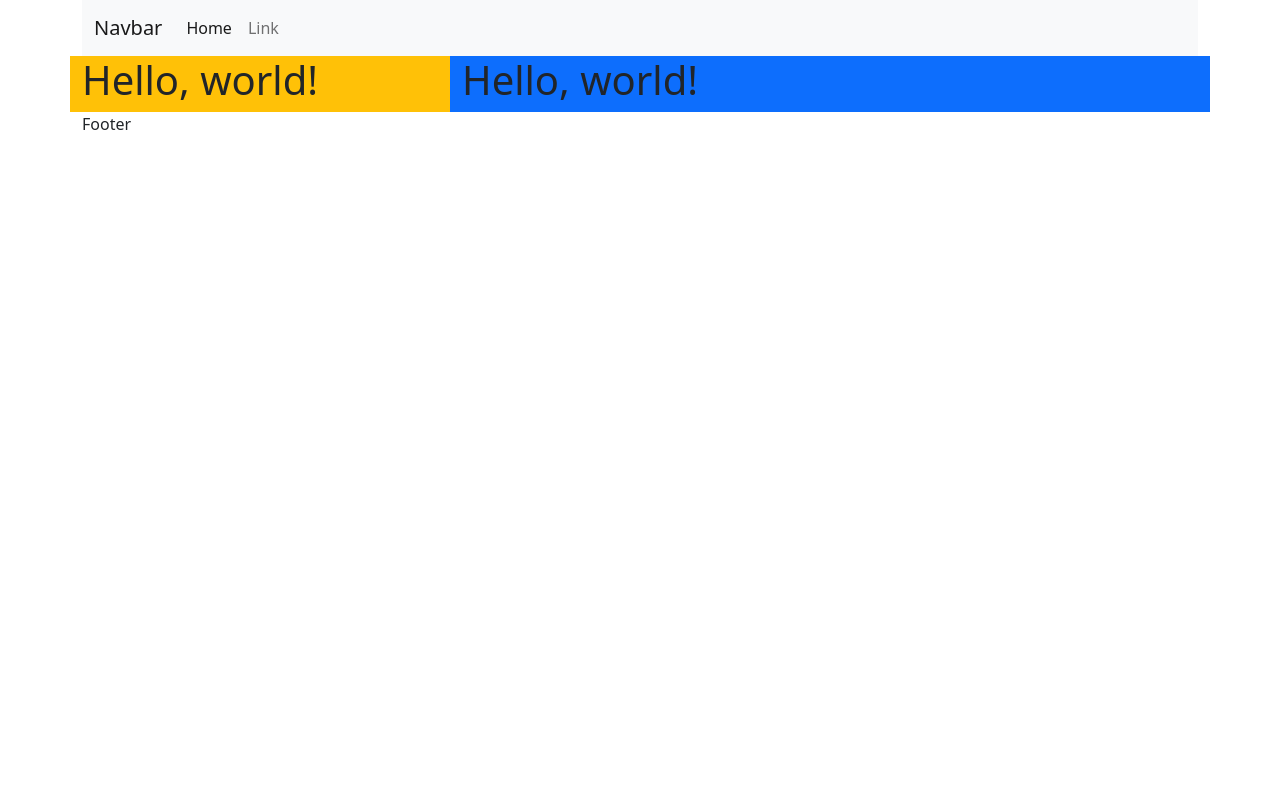
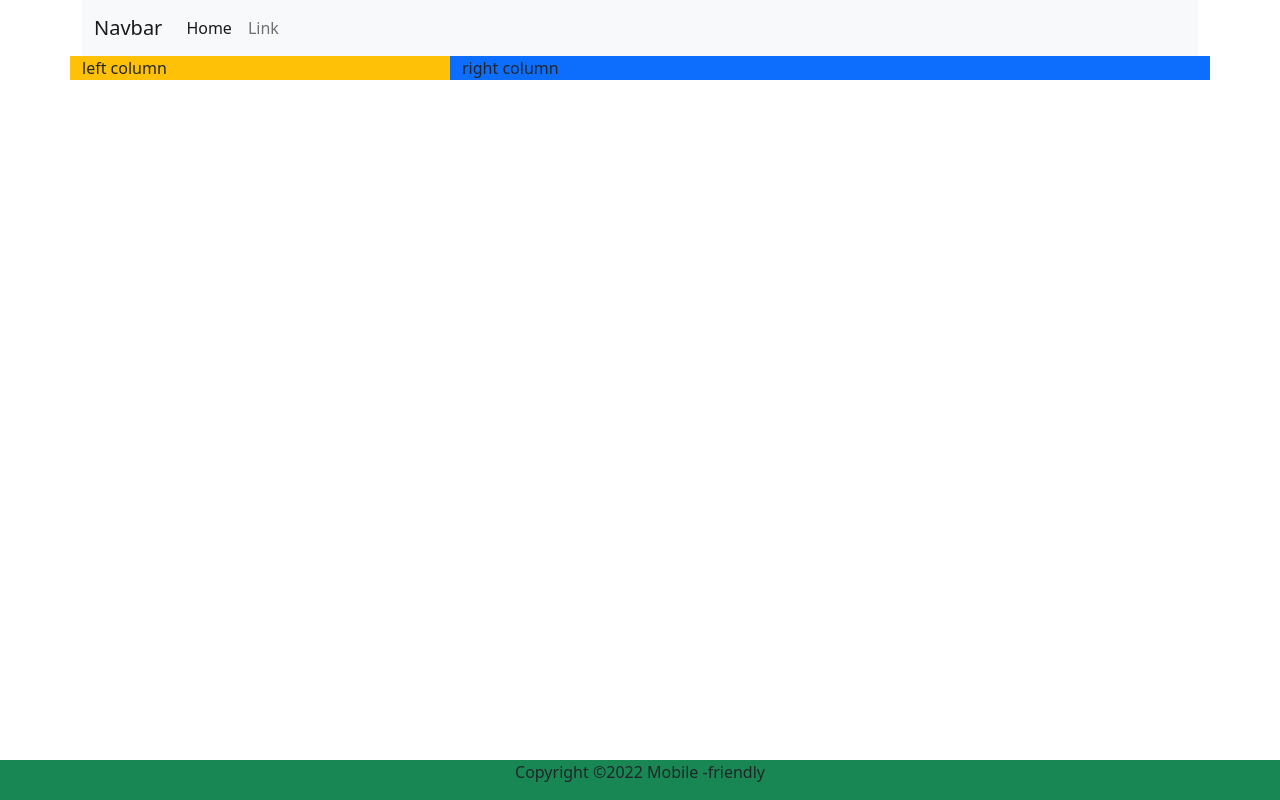
Before and after one commit to JVerbtsky/collab-practice, a plain HTML site: page index.html in a window 1280 px wide. Drawn offline with nearby package versions, Linux system fonts and the light colour scheme.

Commit message:
updated html

```diff
--- a/index.html
+++ b/index.html
@@ -33,21 +33,30 @@
           </div>
         </div>
       </nav>
+      <section>
       <div class="row">
-        <div class="col-md-4 bg-warning">
-          <h1>Hello, world!</h1>
+        <div class="col-md-4 bg-warning" id="left">
+         left column
         </div>
-        <div class="col-md-8 bg-primary">
-        <h1>Hello, world!</h1>
+        <div class="col-md-8 bg-primary" id="right">
+        right column
         </div>
-        <footer>
-          Footer
-        </footer>
-      </div>
+        </div>
 
-
+        </section>
   </div>
-
+<footer>
+<div class="container-fluid text-center bg-success fixed-bottom">
+  <div class="row">
+    <div class="col">
+      <p>
+     Copyright &copy;2022
+     Mobile -friendly
+    </p>
+    </div>
+  </div>
+</div>
+</footer>
     <!-- Optional JavaScript; choose one of the two! -->
 
     <!-- Option 1: Bootstrap Bundle with Popper -->
```
